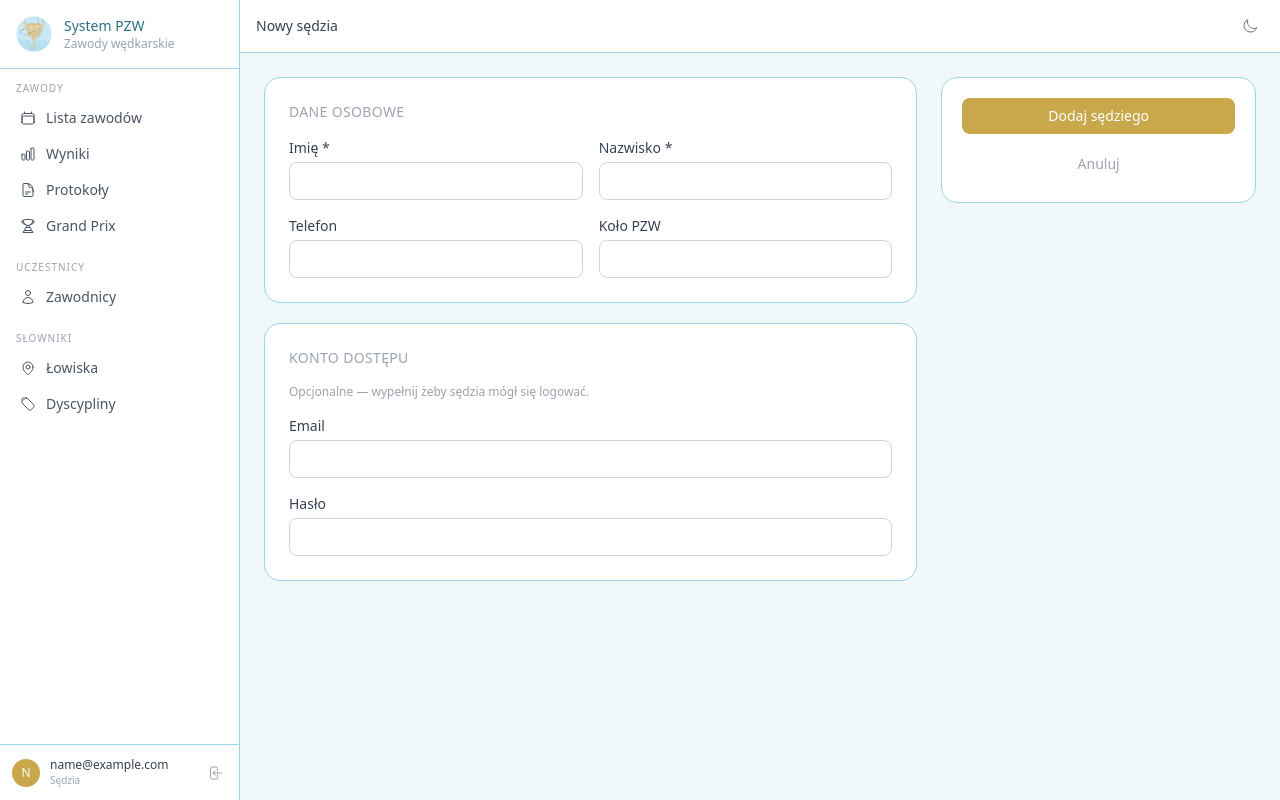
After one commit to pshemeeg/pzw, a Flask app: page /sedziowie/nowy in a window 1280 px wide. The commit adds this page. Run offline with Flask 3, Linux system fonts and the light colour scheme; the visitor is signed in with stand-in values (Sample User, id 1); some libraries are stand-ins or nearby versions.

Commit message:
feat: Sedziowie CRUD with list, form, and delete

```diff
--- a/app/__init__.py
+++ b/app/__init__.py
@@ -43,6 +43,10 @@ def create_app(config_name=None):
 
     app.register_blueprint(slowniki_bp, url_prefix="/slowniki")
 
+    from app.blueprints.sedziowie import bp as sedziowie_bp
+
+    app.register_blueprint(sedziowie_bp, url_prefix="/sedziowie")
+
     app.logger.info("Aplikacja PZW uruchomiona w trybie: %s", config_name)
 
     return app
--- /dev/null
+++ b/app/blueprints/sedziowie/__init__.py
@@ -0,0 +1,5 @@
+from flask import Blueprint
+
+bp = Blueprint("sedziowie", __name__, template_folder="../../templates/sedziowie")
+
+from app.blueprints.sedziowie import routes  # noqa: E402, F401
--- /dev/null
+++ b/app/blueprints/sedziowie/routes.py
@@ -0,0 +1,110 @@
+from flask import render_template, redirect, url_for, flash, request
+from flask_login import login_required
+from werkzeug.security import generate_password_hash
+
+from app.blueprints.sedziowie import bp
+from app.extensions import db
+from app.models import Sedzia, Uzytkownik
+
+
+@bp.route("/")
+@login_required
+def lista():
+    sedziowie = Sedzia.query.order_by(Sedzia.nazwisko, Sedzia.imie).all()
+    return render_template("sedziowie/lista.html", sedziowie=sedziowie)
+
+
+@bp.route("/nowy", methods=["GET", "POST"])
+@login_required
+def nowy():
+    if request.method == "POST":
+        f = request.form
+
+        sedzia = Sedzia(
+            imie=f["imie"].strip(),
+            nazwisko=f["nazwisko"].strip(),
+            telefon=f.get("telefon", "").strip() or None,
+            kolo=f.get("kolo", "").strip() or None,
+        )
+        db.session.add(sedzia)
+        db.session.flush()
+
+        email = f.get("email", "").strip().lower()
+        haslo = f.get("haslo", "").strip()
+        if email and haslo:
+            if Uzytkownik.query.filter_by(email=email).first():
+                flash("Użytkownik z tym emailem już istnieje.", "danger")
+                db.session.rollback()
+                return redirect(url_for("sedziowie.nowy"))
+            konto = Uzytkownik(
+                email=email,
+                haslo_hash=generate_password_hash(haslo),
+                rola="sedzia",
+                aktywny=True,
+                sedzia_id=sedzia.id,
+            )
+            db.session.add(konto)
+
+        db.session.commit()
+        flash("Sędzia został dodany.", "success")
+        return redirect(url_for("sedziowie.lista"))
+
+    return render_template("sedziowie/formularz.html", sedzia=None)
+
+
+@bp.route("/<int:sid>/edytuj", methods=["GET", "POST"])
+@login_required
+def edytuj(sid):
+    sedzia = db.session.get(Sedzia, sid)
+    if not sedzia:
+        flash("Nie znaleziono sędziego.", "danger")
+        return redirect(url_for("sedziowie.lista"))
+
+    if request.method == "POST":
+        f = request.form
+        sedzia.imie = f["imie"].strip()
+        sedzia.nazwisko = f["nazwisko"].strip()
+        sedzia.telefon = f.get("telefon", "").strip() or None
+        sedzia.kolo = f.get("kolo", "").strip() or None
+
+        email = f.get("email", "").strip().lower()
+        haslo = f.get("haslo", "").strip()
+
+        if email:
+            konto = sedzia.uzytkownik
+            if konto:
+                konto.email = email
+                if haslo:
+                    konto.haslo_hash = generate_password_hash(haslo)
+            else:
+                istniejace = Uzytkownik.query.filter_by(email=email).first()
+                if istniejace:
+                    flash("Użytkownik z tym emailem już istnieje.", "danger")
+                    return redirect(url_for("sedziowie.edytuj", sid=sid))
+                konto = Uzytkownik(
+                    email=email,
+                    haslo_hash=generate_password_hash(haslo or "zmien-haslo"),
+                    rola="sedzia",
+                    aktywny=True,
+                    sedzia_id=sedzia.id,
+                )
+                db.session.add(konto)
+
+        db.session.commit()
+        flash("Dane sędziego zostały zaktualizowane.", "success")
+        return redirect(url_for("sedziowie.lista"))
+
+    return render_template("sedziowie/formularz.html", sedzia=sedzia)
+
+
+@bp.route("/<int:sid>/usun", methods=["POST"])
+@login_required
+def usun(sid):
+    sedzia = db.session.get(Sedzia, sid)
+    if not sedzia:
+        flash("Nie znaleziono sędziego.", "danger")
+        return redirect(url_for("sedziowie.lista"))
+    db.session.delete(sedzia)
+    db.session.commit()
+    flash("Sędzia został usunięty.", "success")
+    return redirect(url_for("sedziowie.lista"))
--- a/app/templates/base.html
+++ b/app/templates/base.html
@@ -186,7 +186,7 @@
                     Zawodnicy
                 </a>
                 {% if current_user.is_admin() %}
-                <a href="#"
+                <a href="{{ url_for('sedziowie.lista') }}"
                    class="flex items-center gap-2.5 px-3 py-2 rounded-lg text-sm
                           text-gray-600 dark:text-gray-300
                           hover:bg-water-100 dark:hover:bg-gray-700">
--- /dev/null
+++ b/app/templates/sedziowie/formularz.html
@@ -0,0 +1,154 @@
+{% extends "base.html" %} {% block title %}{{ 'Edytuj' if sedzia else 'Nowy' }} sędzia{%
+endblock %} {% block page_title %}{{ 'Edytuj sędziego' if sedzia else 'Nowy sędzia' }}{%
+endblock %} {% block content %} {% if sedzia %}
+<form
+  method="POST"
+  action="{{ url_for('sedziowie.usun', sid=sedzia.id) }}"
+  id="form-usun"
+  onsubmit="return confirm('Usunąć tego sędziego? Usunięcie usunie też jego konto.')"
+></form>
+{% endif %}
+
+<form method="POST" id="form-glowny">
+  <div class="grid grid-cols-1 lg:grid-cols-3 gap-6">
+    <div class="lg:col-span-2 space-y-5">
+      <div
+        class="bg-white dark:bg-gray-800 rounded-2xl border border-water-200 dark:border-gray-700 p-6 space-y-4"
+      >
+        <h2 class="text-sm font-medium text-gray-400 uppercase tracking-wide">
+          Dane osobowe
+        </h2>
+
+        <div class="grid grid-cols-1 sm:grid-cols-2 gap-4">
+          <div>
+            <label
+              class="block text-sm font-medium text-gray-700 dark:text-gray-300 mb-1"
+              >Imię *</label
+            >
+            <input
+              type="text"
+              name="imie"
+              required
+              value="{{ sedzia.imie if sedzia else '' }}"
+              class="w-full px-3 py-2 text-sm rounded-lg border border-gray-300 dark:border-gray-600 bg-white dark:bg-gray-700 text-gray-800 dark:text-gray-100 focus:outline-none focus:ring-2 focus:ring-water-500"
+            />
+          </div>
+          <div>
+            <label
+              class="block text-sm font-medium text-gray-700 dark:text-gray-300 mb-1"
+              >Nazwisko *</label
+            >
+            <input
+              type="text"
+              name="nazwisko"
+              required
+              value="{{ sedzia.nazwisko if sedzia else '' }}"
+              class="w-full px-3 py-2 text-sm rounded-lg border border-gray-300 dark:border-gray-600 bg-white dark:bg-gray-700 text-gray-800 dark:text-gray-100 focus:outline-none focus:ring-2 focus:ring-water-500"
+            />
+          </div>
+        </div>
+
+        <div class="grid grid-cols-1 sm:grid-cols-2 gap-4">
+          <div>
+            <label
+              class="block text-sm font-medium text-gray-700 dark:text-gray-300 mb-1"
+              >Telefon</label
+            >
+            <input
+              type="tel"
+              name="telefon"
+              value="{{ sedzia.telefon if sedzia else '' }}"
+              class="w-full px-3 py-2 text-sm rounded-lg border border-gray-300 dark:border-gray-600 bg-white dark:bg-gray-700 text-gray-800 dark:text-gray-100 focus:outline-none focus:ring-2 focus:ring-water-500"
+            />
+          </div>
+          <div>
+            <label
+              class="block text-sm font-medium text-gray-700 dark:text-gray-300 mb-1"
+              >Koło PZW</label
+            >
+            <input
+              type="text"
+              name="kolo"
+              value="{{ sedzia.kolo if sedzia else '' }}"
+              class="w-full px-3 py-2 text-sm rounded-lg border border-gray-300 dark:border-gray-600 bg-white dark:bg-gray-700 text-gray-800 dark:text-gray-100 focus:outline-none focus:ring-2 focus:ring-water-500"
+            />
+          </div>
+        </div>
+      </div>
+
+      <div
+        class="bg-white dark:bg-gray-800 rounded-2xl border border-water-200 dark:border-gray-700 p-6 space-y-4"
+      >
+        <h2 class="text-sm font-medium text-gray-400 uppercase tracking-wide">
+          Konto dostępu
+        </h2>
+        <p class="text-xs text-gray-400">
+          {% if sedzia and sedzia.uzytkownik %} Sędzia ma konto. Zostaw hasło puste
+          jeśli nie chcesz go zmieniać. {% else %} Opcjonalne — wypełnij żeby sędzia
+          mógł się logować. {% endif %}
+        </p>
+
+        <div>
+          <label class="block text-sm font-medium text-gray-700 dark:text-gray-300 mb-1"
+            >Email</label
+          >
+          <input
+            type="email"
+            name="email"
+            value="{{ sedzia.uzytkownik.email if sedzia and sedzia.uzytkownik else '' }}"
+            class="w-full px-3 py-2 text-sm rounded-lg border border-gray-300 dark:border-gray-600 bg-white dark:bg-gray-700 text-gray-800 dark:text-gray-100 focus:outline-none focus:ring-2 focus:ring-water-500"
+          />
+        </div>
+
+        <div>
+          <label
+            class="block text-sm font-medium text-gray-700 dark:text-gray-300 mb-1"
+          >
+            Hasło {% if sedzia and sedzia.uzytkownik %}
+            <span class="font-normal text-gray-400 ml-1">
+              (zostaw puste by nie zmieniać)
+            </span>
+            {% endif %}
+          </label>
+          <input
+            type="password"
+            name="haslo"
+            class="w-full px-3 py-2 text-sm rounded-lg border border-gray-300 dark:border-gray-600 bg-white dark:bg-gray-700 text-gray-800 dark:text-gray-100 focus:outline-none focus:ring-2 focus:ring-water-500"
+          />
+        </div>
+      </div>
+    </div>
+
+    <div class="space-y-4">
+      <div
+        class="bg-white dark:bg-gray-800 rounded-2xl border border-water-200 dark:border-gray-700 p-5 space-y-3"
+      >
+        <button
+          type="submit"
+          form="form-glowny"
+          class="w-full py-2 text-sm font-medium bg-gold-500 hover:bg-gold-600 text-white rounded-lg transition-colors"
+        >
+          {{ 'Zapisz zmiany' if sedzia else 'Dodaj sędziego' }}
+        </button>
+        <a
+          href="{{ url_for('sedziowie.lista') }}"
+          class="block w-full py-2 text-sm text-center text-gray-400 hover:text-gray-600 dark:hover:text-gray-200 transition-colors"
+        >
+          Anuluj
+        </a>
+        {% if sedzia %}
+        <div class="border-t border-gray-100 dark:border-gray-700 pt-3">
+          <button
+            type="submit"
+            form="form-usun"
+            class="w-full py-2 text-sm text-red-500 hover:text-red-700 transition-colors"
+          >
+            Usuń sędziego
+          </button>
+        </div>
+        {% endif %}
+      </div>
+    </div>
+  </div>
+</form>
+{% endblock %}
```
Also changed, not shown: app/templates/sedziowie/lista.html (added, +96 -0 lines).
